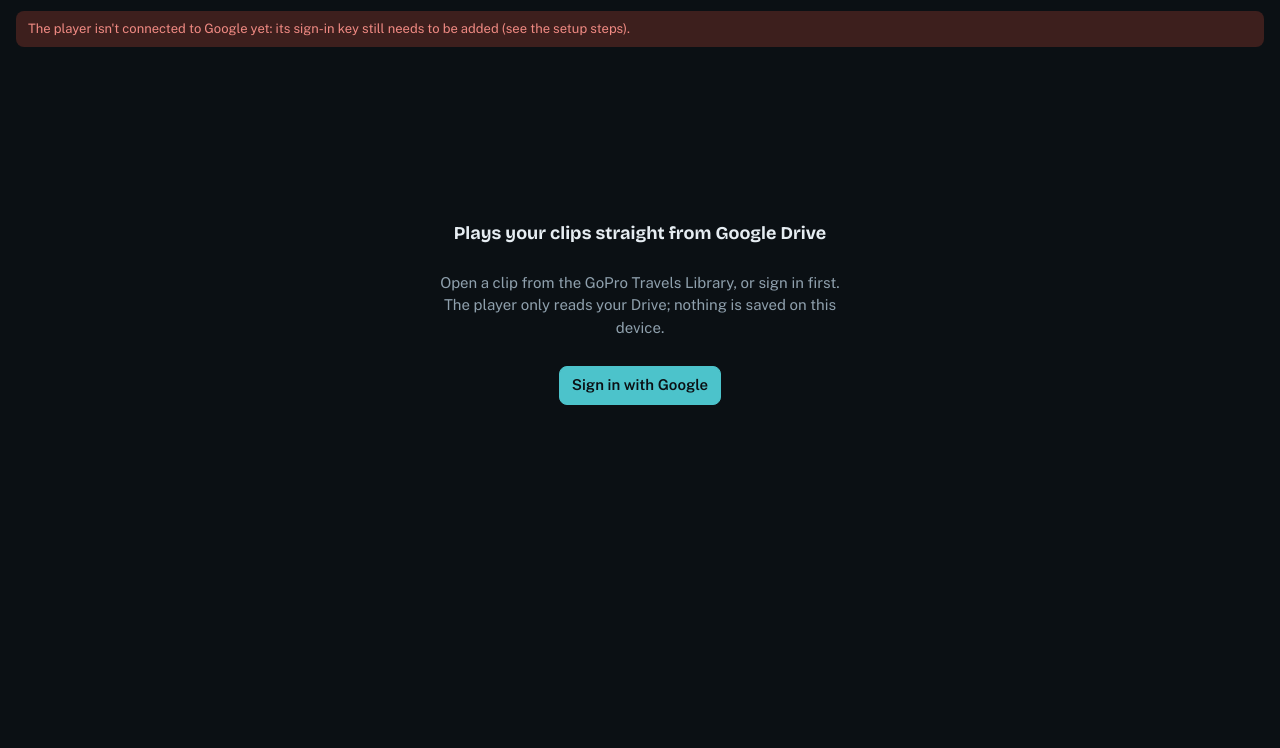
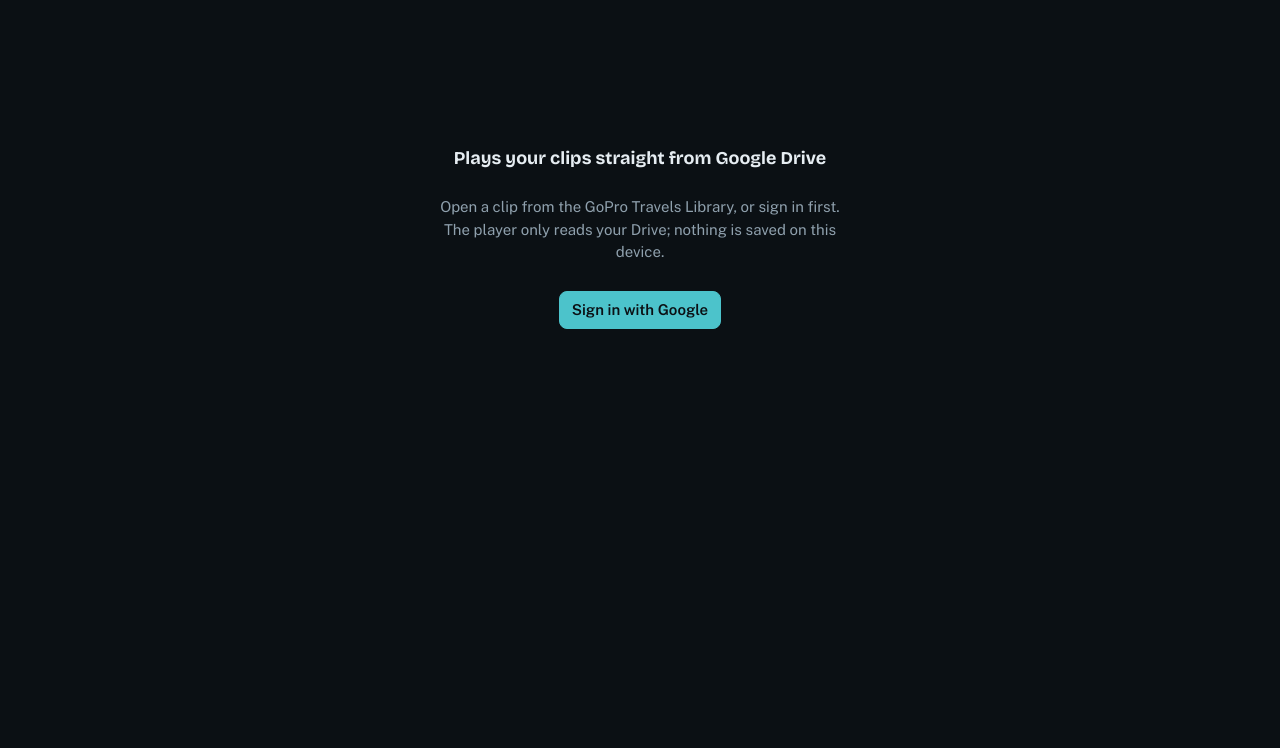
Before and after one commit to Choxie77/GoPro-video-player, a plain HTML site: page index.html in a window 1280 px wide. Shown: the part 52-800 px from the top of the page. Drawn offline with nearby package versions, Linux system fonts and the light colour scheme.

Commit message:
Connect the player to its Google sign-in client
Co-Authored-By: Claude Opus 5.5 <noreply@anthropic.com>

```diff
--- a/index.html
+++ b/index.html
@@ -101,7 +101,7 @@ kbd { font: 500 11px var(--mono); border: 1px solid var(--line); border-radius:
 
 <script>
 // Set once after creating the Google sign-in key (see the setup steps). It is public by design.
-const CLIENT_ID = "";
+const CLIENT_ID = "231539038852-tnr10gin3klaserl2h90qkrdeq1odskf.apps.googleusercontent.com";
 const SCOPE = "https://www.googleapis.com/auth/drive.readonly";
 const $ = (id) => document.getElementById(id);
 const qs = new URLSearchParams(location.search);
```
